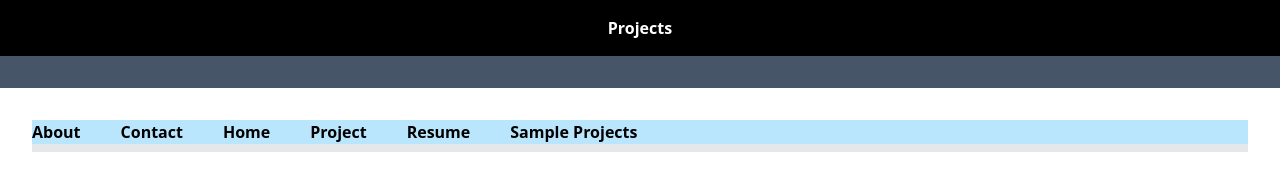
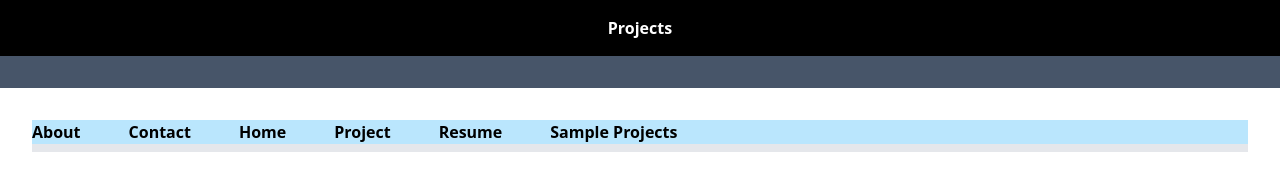
Before and after one commit to Jihyo87/C4-WEBTECH--FINALPRJ, a plain HTML site: page projects.html in a window 1280 px wide. Shown: the top 184 px of the page. Drawn offline with Linux system fonts and the light colour scheme.

Commit message:
feat(project_page:created)

```diff
--- a/projects.html
+++ b/projects.html
@@ -14,7 +14,7 @@
 
 <main class="container mx-auto my-8 p-8 bg-white shadow-lg">
 
-    <nav class="mb-8 font-bold flex flex-row gap-10 border-b-8 bg-sky-200 ">
+    <nav class="mb-8 font-bold flex flex-row gap-12 border-b-8 bg-sky-200 ">
         <a href="about.html" class="A1">About</a>
         <a href="contact.html" class="A2">Contact</a>
         <a href="index.html">Home</a>
```
